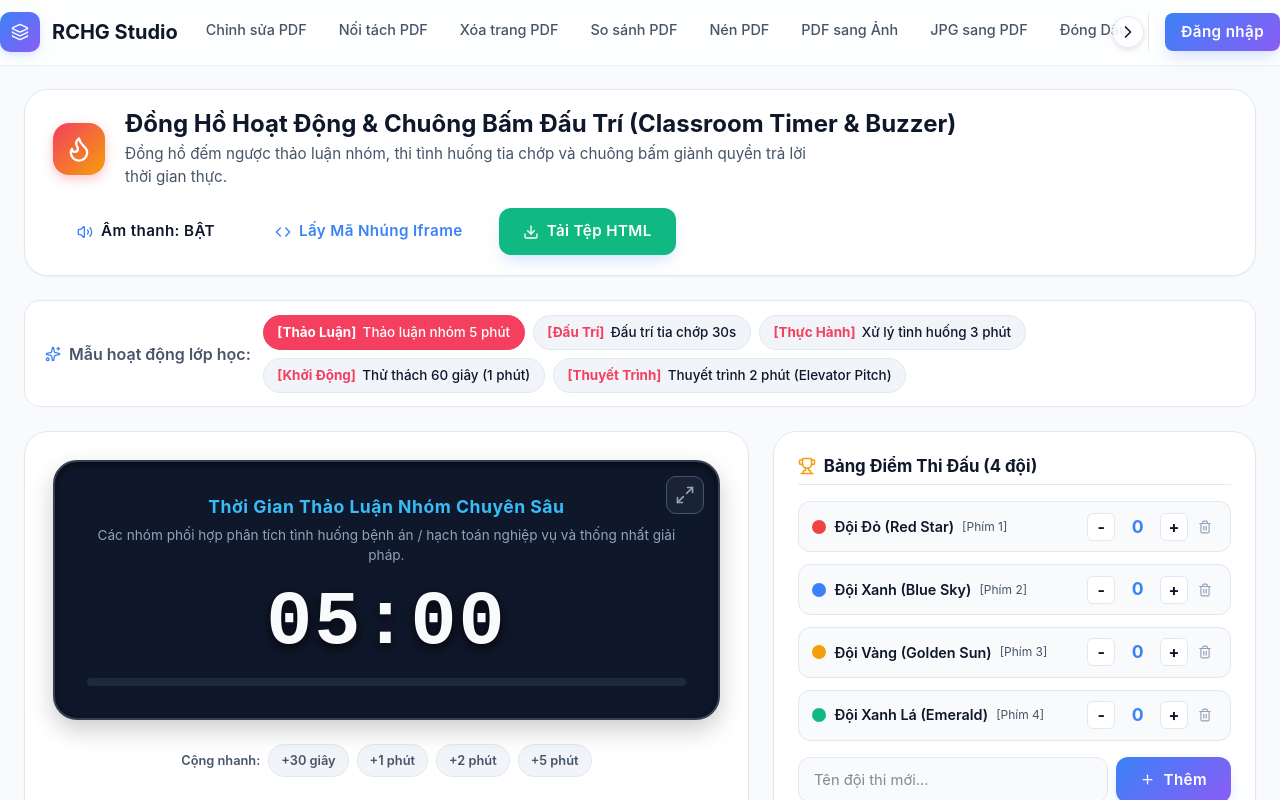
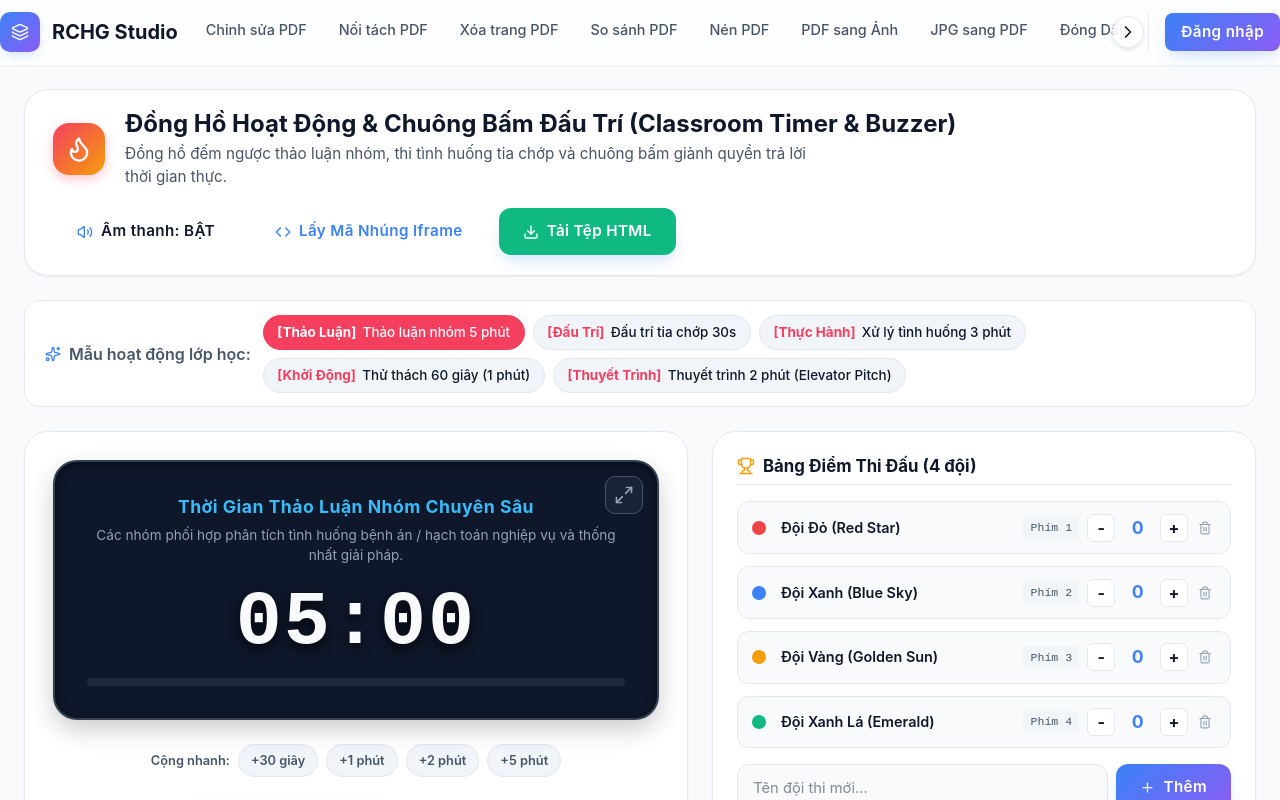
Before and after one commit to rchg2025/pdfstudio, a React (Vite) app: page /dong-ho-hoat-dong in a window 1280 px wide. Shown: the top 800 px of the page. Built offline with nearby package versions, Linux system fonts and the light colour scheme; no server answers.

Commit message:
feat(timer): allow editing team names inline with real-time buzzer sync

```diff
--- a/src/pages/ClassroomActivityTimer.css
+++ b/src/pages/ClassroomActivityTimer.css
@@ -469,12 +469,49 @@
   align-items: center;
   gap: 0.5rem;
   flex: 1;
+  min-width: 0;
 }
 
 .bt-team-color-dot {
   width: 14px;
   height: 14px;
   border-radius: 50%;
+  flex-shrink: 0;
+}
+
+.bt-team-name-input {
+  background: transparent;
+  border: 1px solid transparent;
+  border-radius: var(--radius-sm);
+  color: var(--text-primary);
+  font-size: 0.9rem;
+  font-weight: 600;
+  padding: 0.2rem 0.4rem;
+  outline: none;
+  flex: 1;
+  min-width: 0;
+  transition: all 0.15s;
+}
+
+.bt-team-name-input:hover {
+  background: var(--bg-secondary);
+  border-color: var(--border);
+}
+
+.bt-team-name-input:focus {
+  background: var(--bg-secondary);
+  border-color: var(--primary);
+  box-shadow: 0 0 0 2px var(--primary-glow);
+}
+
+.bt-team-key-badge {
+  font-size: 0.72rem;
+  color: var(--text-secondary);
+  background: var(--bg-tertiary);
+  padding: 0.15rem 0.45rem;
+  border-radius: 4px;
+  font-family: monospace;
+  white-space: nowrap;
   flex-shrink: 0;
 }
 
--- a/src/pages/ClassroomActivityTimer.tsx
+++ b/src/pages/ClassroomActivityTimer.tsx
@@ -322,6 +322,10 @@ export default function ClassroomActivityTimer() {
     setTeams(prev => [...prev, newTeam]);
     setNewTeamName('');
     showToast(`Đã thêm đội: "${name}"`, 'success');
+  };
+
+  const handleUpdateTeamName = (id: string, newName: string) => {
+    setTeams(prev => prev.map(t => t.id === id ? { ...t, name: newName } : t));
   };
 
   const handleDeleteTeam = (id: string) => {
@@ -824,11 +828,15 @@ export default function ClassroomActivityTimer() {
                 <div key={t.id} className="bt-team-row">
                   <div className="bt-team-info">
                     <div className="bt-team-color-dot" style={{ background: t.color }} />
-                    <span style={{ fontWeight: 600, fontSize: '0.9rem', color: 'var(--text-primary)' }}>
-                      {t.name}
-                    </span>
-                    <span style={{ fontSize: '0.75rem', color: 'var(--text-secondary)' }}>
-                      [Phím {t.keyShort}]
+                    <input
+                      type="text"
+                      className="bt-team-name-input"
+                      value={t.name}
+                      onChange={(e) => handleUpdateTeamName(t.id, e.target.value)}
+                      title="Nhấp để đổi tên đội"
+                    />
+                    <span className="bt-team-key-badge" title={`Bấm phím ${t.keyShort} để cướp chuông`}>
+                      Phím {t.keyShort}
                     </span>
                   </div>
 
```
